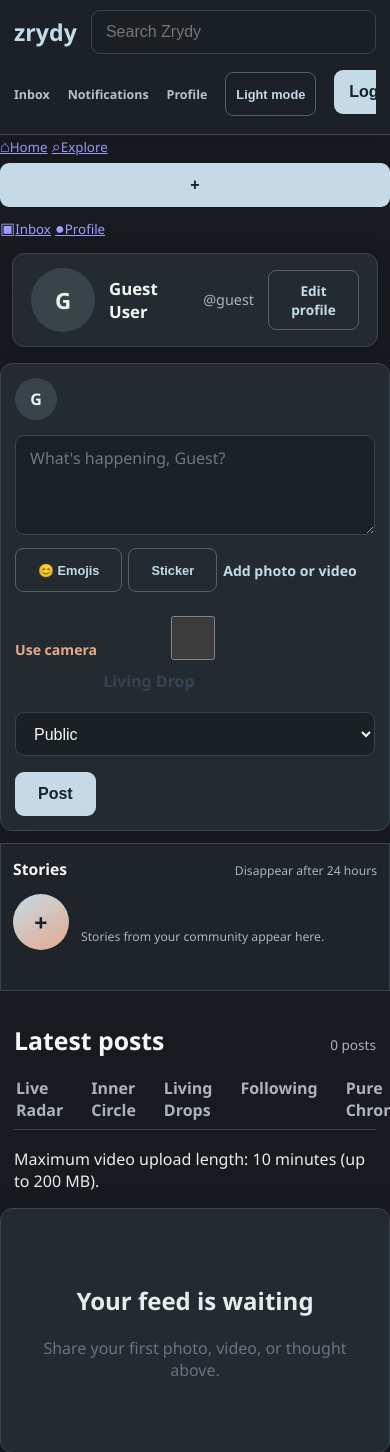
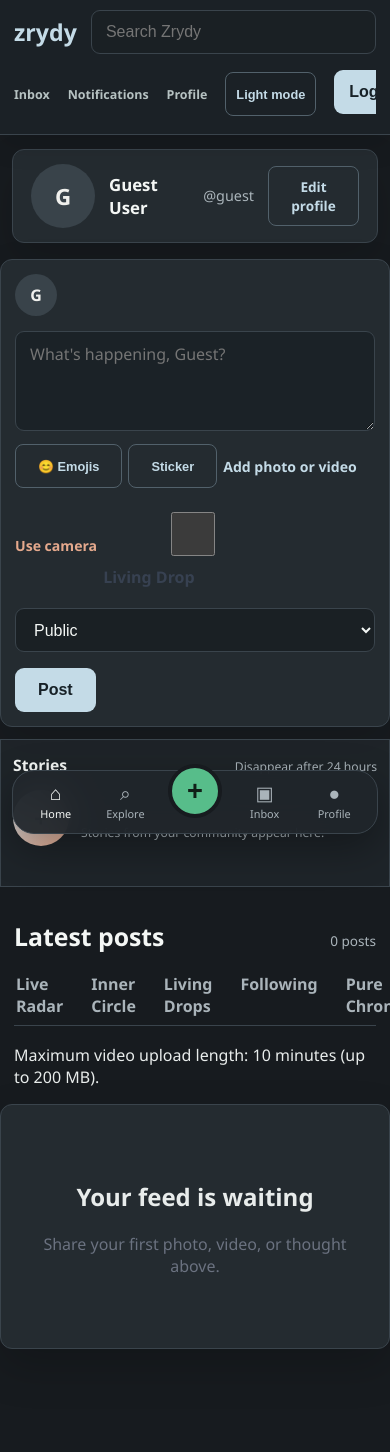
Before and after one commit to mahmudfauziyat006-commits/Zrydy, a Flask app: page /dashboard in a window 390 px wide; the page is wider, and only the part inside the window is pictured. Shown: the top 1452 px of that part. Run offline with Flask 3, Linux system fonts and the light colour scheme; data that the repository does not hold is empty; some libraries are stand-ins or nearby versions.

Commit message:
chore: auto-sync 2026-11-21 15:31 UTC

```diff
--- a/static/style.css
+++ b/static/style.css
@@ -2923,3 +2923,133 @@ body.story-open {
         font-size: 0.72rem;
     }
 }
+
+.zrydy-mobile-dock,
+.create-sheet {
+    display: none;
+}
+
+@media (max-width: 600px) {
+    body.zrydy-unified.social-body {
+        padding-bottom: calc(82px + env(safe-area-inset-bottom));
+    }
+
+    .zrydy-mobile-dock {
+        position: fixed;
+        z-index: 90;
+        left: 12px;
+        right: 12px;
+        bottom: calc(10px + env(safe-area-inset-bottom));
+        display: grid;
+        grid-template-columns: repeat(5, minmax(0, 1fr));
+        height: 64px;
+        align-items: center;
+        padding: 4px 8px;
+        border: 1px solid var(--line);
+        border-radius: 22px;
+        background: rgba(32, 38, 43, 0.94);
+        box-shadow: 0 14px 40px rgba(0, 0, 0, 0.32);
+        backdrop-filter: blur(18px);
+    }
+
+    body.light-mode .zrydy-mobile-dock {
+        background: rgba(255, 255, 255, 0.94);
+    }
+
+    .zrydy-mobile-dock .dock-item {
+        display: flex;
+        min-height: 52px;
+        flex-direction: column;
+        align-items: center;
+        justify-content: center;
+        color: var(--muted);
+        text-decoration: none;
+    }
+
+    .zrydy-mobile-dock .dock-item span {
+        font-size: 1.2rem;
+        line-height: 1;
+    }
+
+    .zrydy-mobile-dock .dock-item small {
+        margin-top: 4px;
+        font-size: 0.68rem;
+    }
+
+    .zrydy-mobile-dock .dock-item.active {
+        color: var(--text);
+    }
+
+    .zrydy-mobile-dock .dock-create {
+        width: 54px;
+        height: 54px;
+        min-height: 54px;
+        margin: -22px auto 0;
+        padding: 0;
+        border: 4px solid var(--canvas);
+        border-radius: 50%;
+        background: #57bd8a;
+        color: #102018;
+        font-size: 1.7rem;
+        line-height: 1;
+    }
+
+    .create-sheet {
+        position: fixed;
+        z-index: 100;
+        left: 10px;
+        right: 10px;
+        bottom: calc(84px + env(safe-area-inset-bottom));
+        display: block;
+        padding: 18px;
+        border: 1px solid var(--line);
+        border-radius: 18px;
+        background: var(--surface-raised);
+        box-shadow: 0 24px 70px rgba(0, 0, 0, 0.38);
+    }
+
+    .create-sheet[hidden] {
+        display: none;
+    }
+
+    .create-sheet-close {
+        position: absolute;
+        top: 8px;
+        right: 8px;
+        width: 36px;
+        min-height: 36px;
+        margin: 0;
+        padding: 0;
+    }
+
+    .create-sheet-grid {
+        display: grid;
+        grid-template-columns: repeat(4, minmax(0, 1fr));
+        gap: 8px;
+    }
+
+    .create-sheet-grid a,
+    .create-sheet-grid button {
+        display: flex;
+        min-height: 72px;
+        width: auto;
+        margin: 0;
+        flex-direction: column;
+        align-items: center;
+        justify-content: center;
+        gap: 5px;
+        padding: 8px 4px;
+        border: 1px solid var(--line);
+        background: var(--surface);
+        color: var(--text);
+        text-decoration: none;
+    }
+
+    .create-sheet-grid span {
+        font-size: 1.15rem;
+    }
+
+    .create-sheet-grid strong {
+        font-size: 0.66rem;
+    }
+}
```
